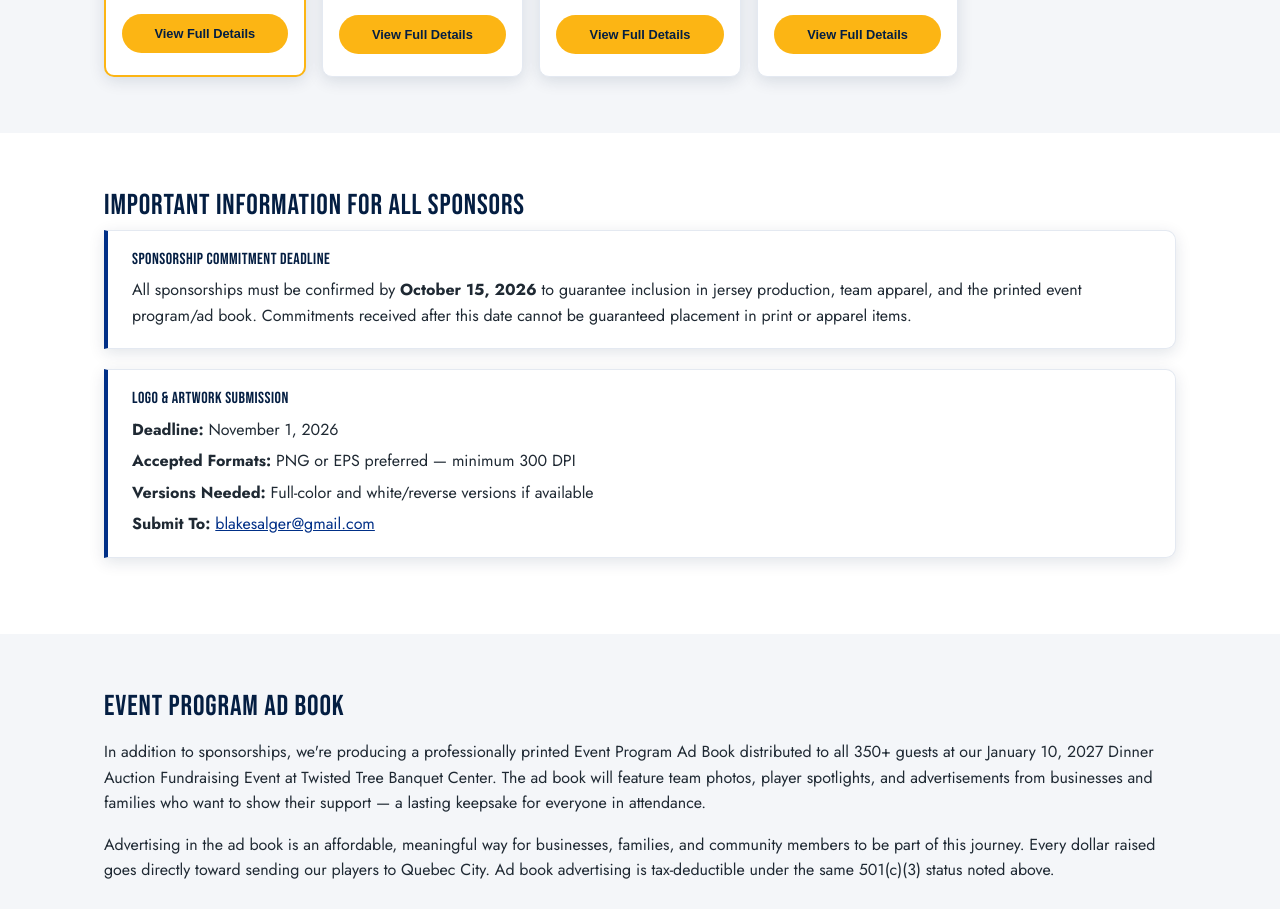
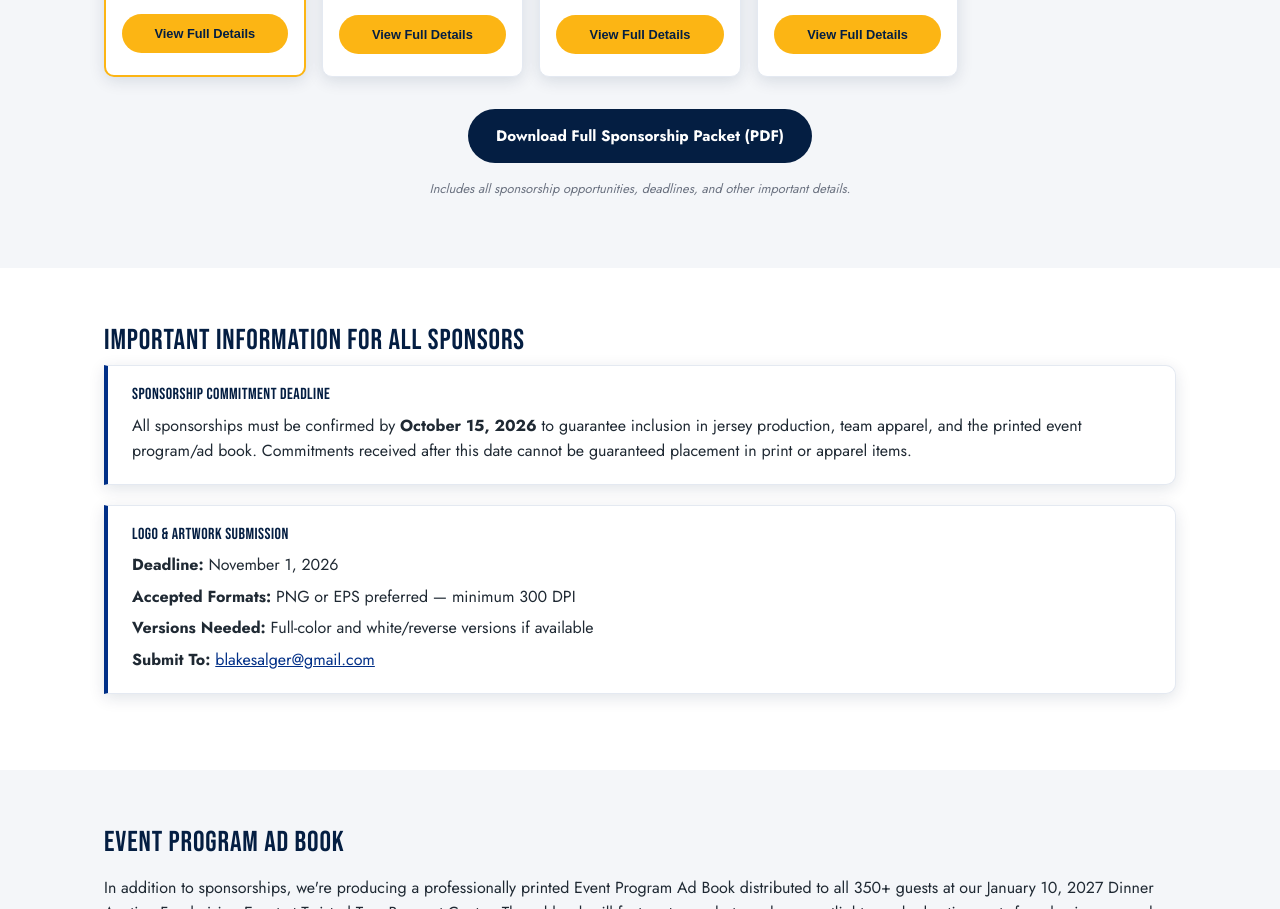
Before and after one commit to blakesalger/2014-aaa-blues-fundraiser, a plain HTML site: page sponsorship.html in a window 1280 px wide. Shown: the part 1250-2159 px from the top of the page. Drawn offline with Linux system fonts and the light colour scheme.

Commit message:
Replace sponsorship packet PDF and add download link on Sponsorship page
- Swap files/2014-AAA-Blues-Sponsorship-Packet.pdf for the updated
  2014-AAA-Blues-PWQ-Sponsorship-Packet.pdf on the Team Parents page
- Add a "Download Full Sponsorship Packet (PDF)" link below the tier
  cards on sponsorship.html pointing to the same file

```diff
--- a/sponsorship.html
+++ b/sponsorship.html
@@ -115,6 +115,11 @@
         <button type="button" class="btn btn-gold tier-cta" data-tier-modal data-tier-image="images/tier-liveauction.jpg" data-tier-name="Live Auction Donor" data-tier-mailto="mailto:blakesalger@gmail.com?subject=Sponsorship%20Inquiry%3A%20Live%20Auction%20Donor">View Full Details</button>
       </div>
     </div>
+
+    <p style="text-align:center; margin-top:32px;">
+      <a class="btn btn-navy" href="files/2014-AAA-Blues-PWQ-Sponsorship-Packet.pdf" target="_blank" rel="noopener noreferrer">Download Full Sponsorship Packet (PDF)</a>
+    </p>
+    <p class="placeholder-note" style="text-align:center;">Includes all sponsorship opportunities, deadlines, and other important details.</p>
   </div>
 </section>
 
```
Also changed, not shown: team-parents.html (+1 -1 lines), 2 other files.
